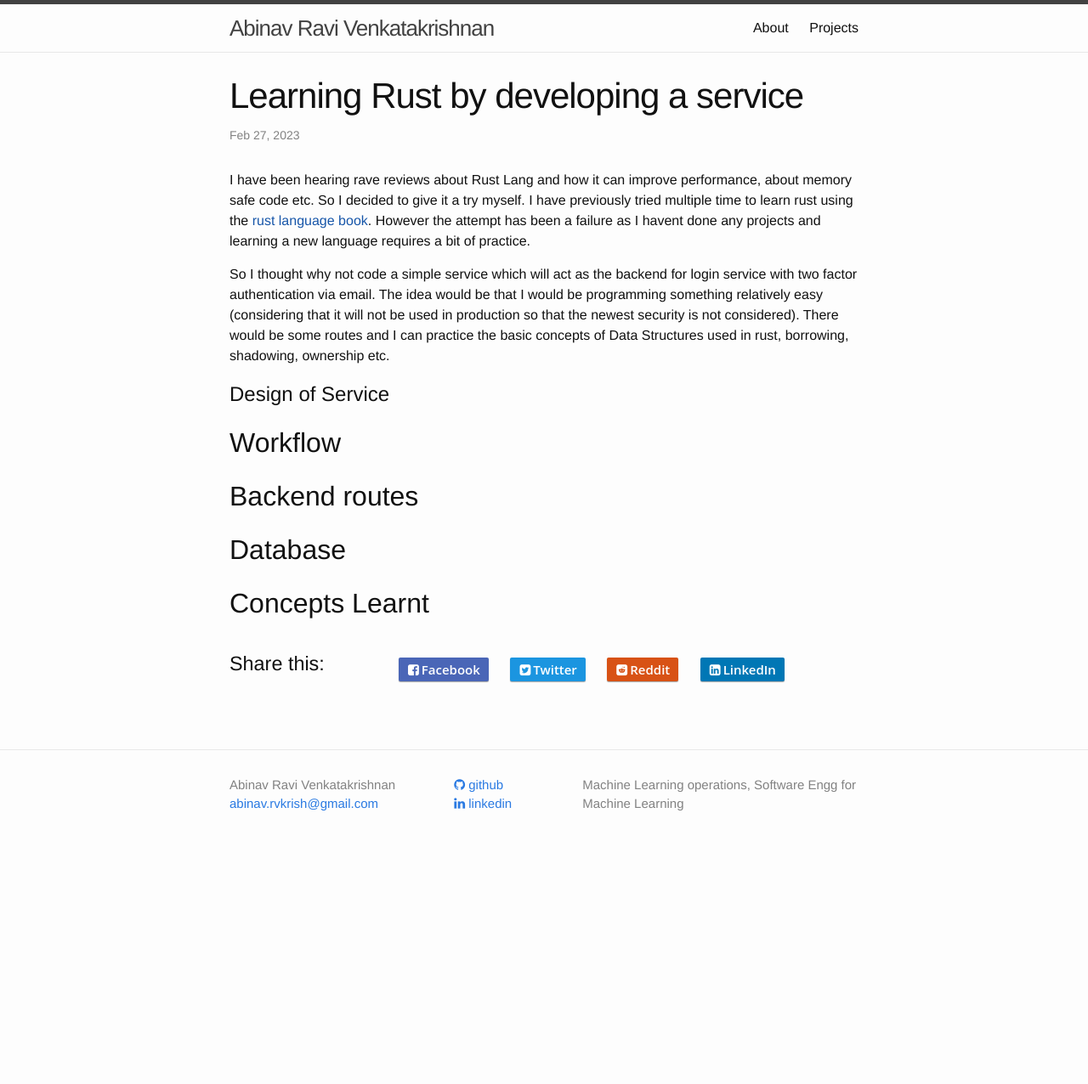
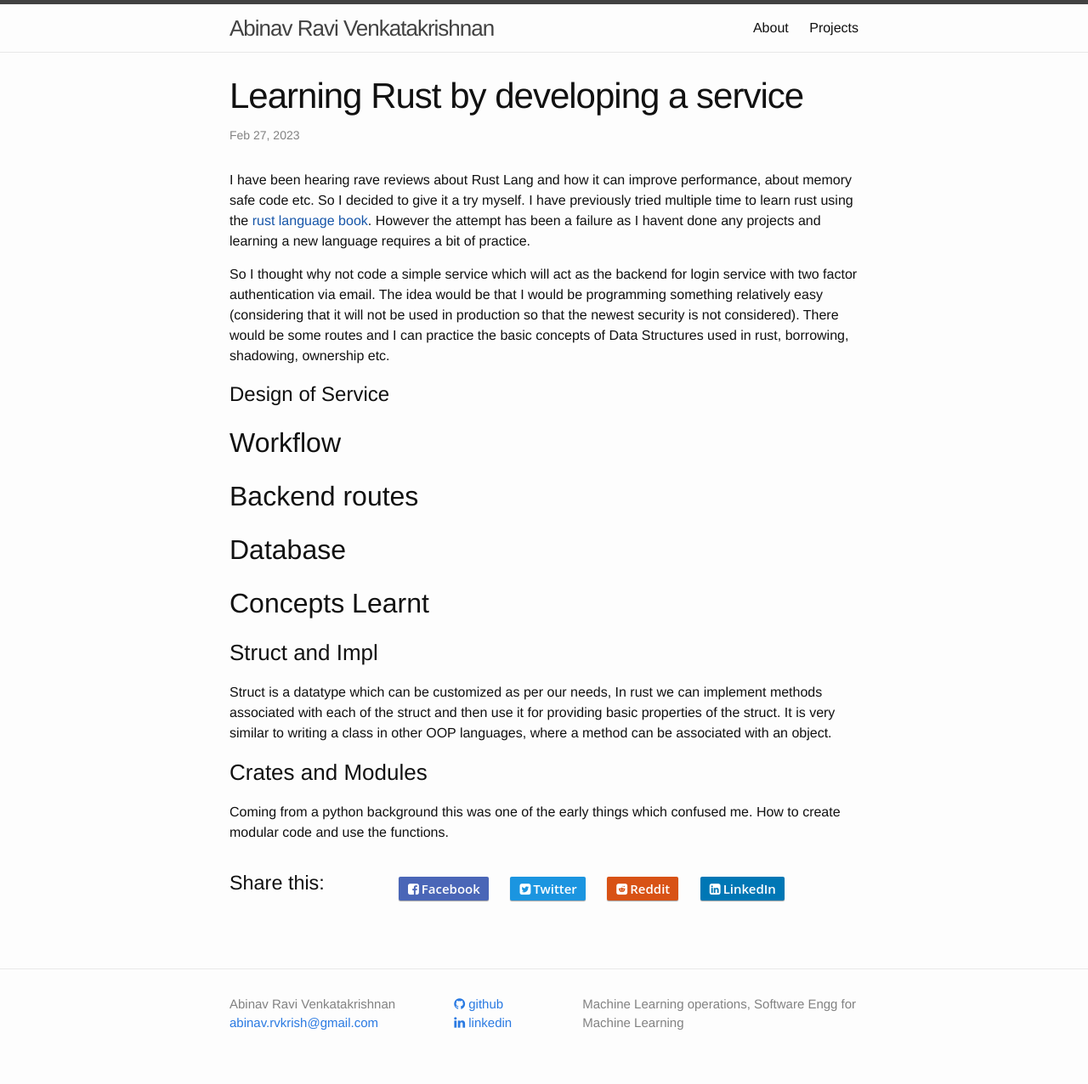
Before and after one commit to AbinavRavi/AbinavRavi.github.io, a Jekyll site: the page built from _posts/2023-02-05-Rust-service-learning.markdown, in a window 1280 px wide. Shown: the whole page at 85% size. Built offline with Jekyll 4.4.1, drawn with Linux system fonts in a browser that asks for light colours; nearby versions of some CDN libraries; comment, search, counter and statistics services are not loaded; before the commit the page ends 1018 px from its top, so only the background shows below that.

Commit message:
added one line about crate and modules, need to explain it better

```diff
--- a/_posts/2023-02-05-Rust-service-learning.markdown
+++ b/_posts/2023-02-05-Rust-service-learning.markdown
@@ -20,3 +20,11 @@ So I thought why not code a simple service which will act as the backend for log
 ## Database
 
 ## Concepts Learnt
+
+### Struct and Impl
+
+Struct is a datatype which can be customized as per our needs, In rust we can implement methods associated with each of the struct and then use it for providing basic properties of the struct. It is very similar to writing a class in other OOP languages, where a method can be associated with an object.
+
+### Crates and Modules
+
+Coming from a python background this was one of the early things which confused me. How to create modular code and use the functions.
```
